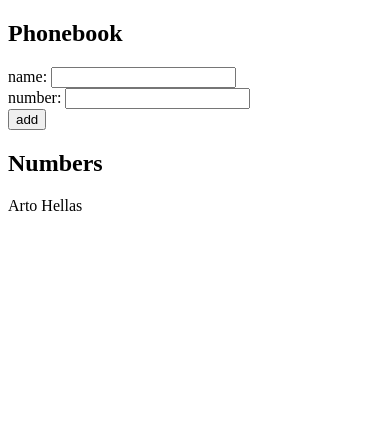
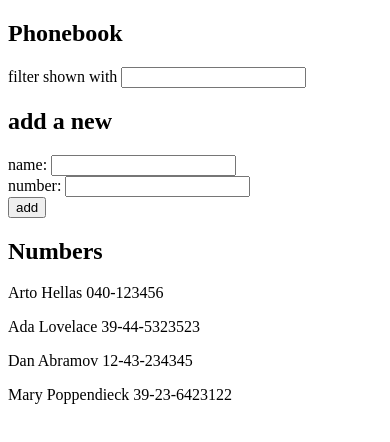
Before and after one commit to onionbulbperception/fullstack_open, a React (Vite) app in the folder part2/phonebook/: page / in a window 390 px wide. Shown: the top 442 px of the page. Built offline with nearby package versions, Linux system fonts and the light colour scheme.

Commit message:
2.9*: The Phonebook Step 4

```diff
--- a/part2/phonebook/src/App.jsx
+++ b/part2/phonebook/src/App.jsx
@@ -2,14 +2,15 @@
 
 const App = () => {
   const [persons, setPersons] = useState([
-    {
-      name: 'Arto Hellas',
-      number: '',
-    }
+    { name: 'Arto Hellas', number: '040-123456', id: 1 },
+    { name: 'Ada Lovelace', number: '39-44-5323523', id: 2 },
+    { name: 'Dan Abramov', number: '12-43-234345', id: 3 },
+    { name: 'Mary Poppendieck', number: '39-23-6423122', id: 4 }
   ])
 
   const [newName, setNewName] = useState('')
   const [newNumber, setNewNumber] = useState('')
+  const [filter, setFilter] = useState('')
 
   const handleNameChange = (event) => {
     //console.log(event.target.value)
@@ -19,6 +20,11 @@
   const handleNumberChange = (event) => {
     //console.log(event.target.value)
     setNewNumber(event.target.value)
+  }
+
+  const handleFilterChanges = (event) => {
+    //console.log(event.target.value)
+    setFilter(event.target.value)
   }
 
   const addPerson = (event) => {
@@ -43,9 +49,20 @@
     setNewNumber('')
   }
 
+  // https://developer.mozilla.org/en-US/docs/Web/JavaScript/Reference/Global_Objects/Array/filter
+  // https://developer.mozilla.org/en-US/docs/Web/JavaScript/Reference/Global_Objects/String/toLowerCase
+  // https://developer.mozilla.org/en-US/docs/Web/JavaScript/Reference/Global_Objects/Array/includes
+  const personsToShow = persons.filter(person => person.name.toLowerCase().includes(filter.toLocaleLowerCase()))
+
   return (
     <div>
       <h2>Phonebook</h2>
+      <form>
+        <div>
+          filter shown with <input value={filter} onChange={handleFilterChanges}></input>
+        </div>
+      </form>
+      <h2>add a new</h2>
       <form>
         <div>
           name: <input value={newName} onChange={handleNameChange}/> <br/>
@@ -56,7 +73,7 @@
         </div>
       </form>
       <h2>Numbers</h2>
-      {persons.map(person => <p key={person.name}>{person.name} {person.number}</p>)}
+      {personsToShow.map(person => <p key={person.name}>{person.name} {person.number}</p>)}
     </div>
   )
 }
```
